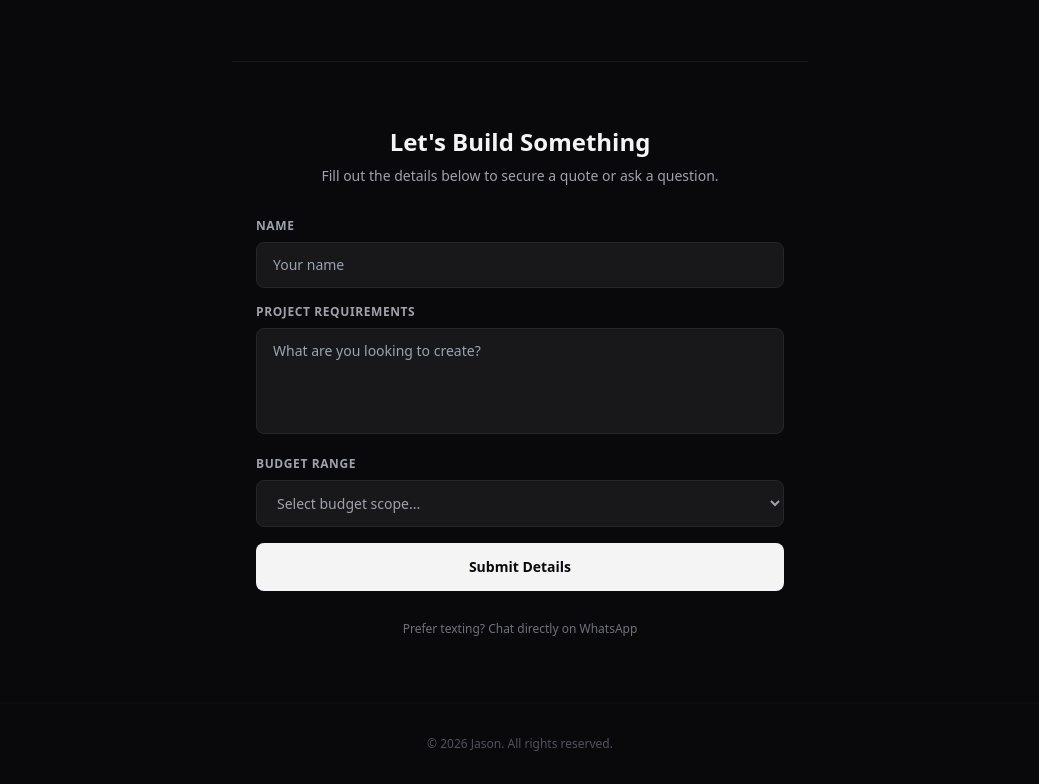
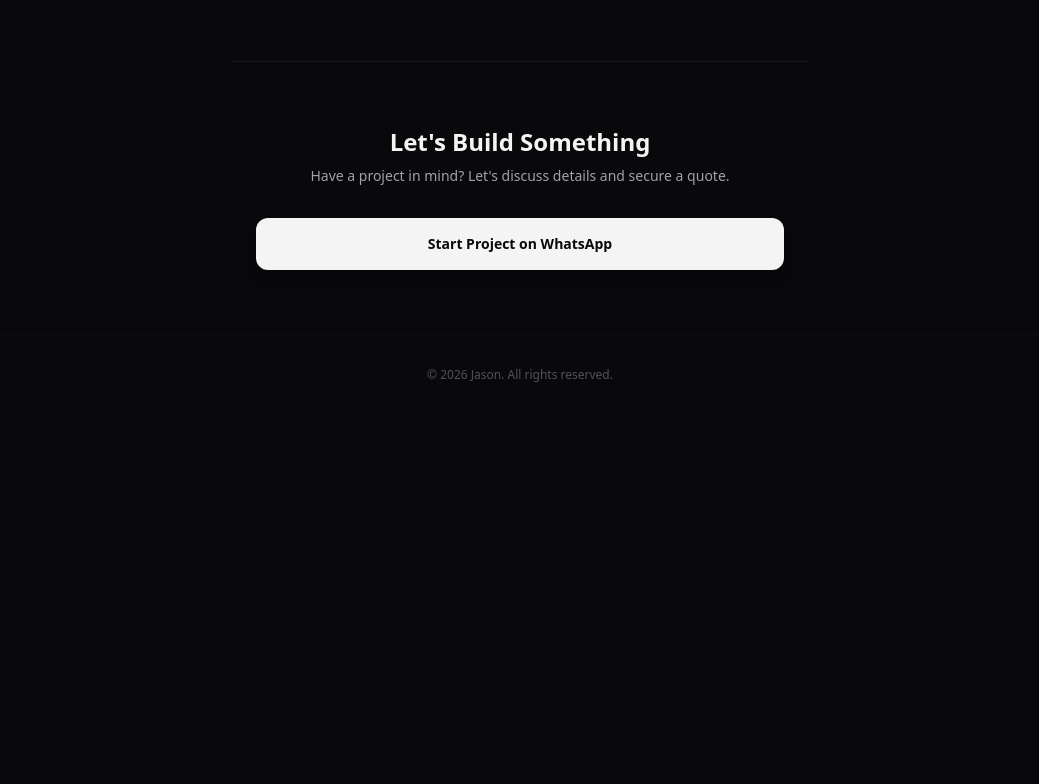
Before and after one commit to Jimmiekun/Portfolio, a plain HTML site: page index.html in a window 1280 px wide. Shown: the part 1522-2306 px from the top of the page, without its empty margins (120-1159 px from the left). After the commit the page ends 1937 px from the top, so only its background shows below. Drawn offline with nearby package versions, Linux system fonts and the light colour scheme.

Commit message:
Update index.html

```diff
--- a/index.html
+++ b/index.html
@@ -92,34 +92,13 @@
         </div>
     </section>
 
-    <section class="max-w-xl mx-auto px-6 py-16 border-t border-zinc-900">
-        <h2 class="text-2xl font-bold mb-2 text-center">Let's Build Something</h2>
-        <p class="text-zinc-400 text-sm text-center mb-8">Fill out the details below to secure a quote or ask a question.</p>
+    <section class="max-w-xl mx-auto px-6 py-16 border-t border-zinc-900 text-center">
+        <h2 class="text-2xl font-bold mb-2">Let's Build Something</h2>
+        <p class="text-zinc-400 text-sm mb-8">Have a project in mind? Let's discuss details and secure a quote.</p>
 
-        <form class="space-y-4" id="contactForm">
-            <div>
-                <label class="block text-xs font-semibold uppercase tracking-wider text-zinc-400 mb-2">Name</label>
-                <input type="text" id="clientName" required class="w-full bg-zinc-900 border border-zinc-800 focus:border-emerald-500 rounded-lg px-4 py-3 text-sm outline-none transition-colors" placeholder="Your name">
-            </div>
-            <div>
-                <label class="block text-xs font-semibold uppercase tracking-wider text-zinc-400 mb-2">Project Requirements</label>
-                <textarea id="projectDetails" rows="4" required class="w-full bg-zinc-900 border border-zinc-800 focus:border-emerald-500 rounded-lg px-4 py-3 text-sm outline-none transition-colors resize-none" placeholder="What are you looking to create?"></textarea>
-            </div>
-            <div>
-                <label class="block text-xs font-semibold uppercase tracking-wider text-zinc-400 mb-2">Budget Range</label>
-                <select id="budgetScope" required class="w-full bg-zinc-900 border border-zinc-800 focus:border-emerald-500 rounded-lg px-4 py-3 text-sm outline-none transition-colors text-zinc-400">
-                    <option value="" disabled selected>Select budget scope...</option>
-                    <option value="Standard Website Build">Standard Website Build</option>
-                    <option value="Short-form Video Production Package">Short-form Video Production Package</option>
-                    <option value="Custom 3D Asset Package">Custom 3D Asset Package</option>
-                </select>
-            </div>
-            <button type="submit" class="w-full bg-zinc-100 text-zinc-950 font-bold py-3.5 rounded-lg text-sm hover:bg-zinc-200 active:scale-[0.99] transition-all">Submit Details</button>
-        </form>
-
-        <div class="text-center mt-6">
-            <a href="https://wa.me/2348167571656" target="_blank" class="text-xs text-zinc-500 hover:text-emerald-400 font-medium transition-colors">Prefer texting? Chat directly on WhatsApp</a>
-        </div>
+        <a href="https://wa.me/2348167571656" target="_blank" class="block w-full bg-zinc-100 text-zinc-950 font-bold py-4 rounded-xl text-sm hover:bg-zinc-200 active:scale-[0.99] transition-all shadow-lg">
+            Start Project on WhatsApp
+        </a>
     </section>
 
     <footer class="text-center py-8 text-xs text-zinc-600 border-t border-zinc-900/50">
@@ -128,21 +107,6 @@
 
     <script>
         lucide.createIcons();
-
-        // Handle Form Submission and Redirect to WhatsApp
-        document.getElementById('contactForm').addEventListener('submit', function(event) {
-            event.preventDefault();
-
-            const name = document.getElementById('clientName').value;
-            const details = document.getElementById('projectDetails').value;
-            const budget = document.getElementById('budgetScope').value;
-
-            // Format the text string for custom WhatsApp message layout
-            const whatsappText = `Hello Jason, I filled out your portfolio form:%0A%0A*Name:* ${encodeURIComponent(name)}%0A*Requirements:* ${encodeURIComponent(details)}%0A*Budget Scope:* ${encodeURIComponent(budget)}`;
-
-            // Redirect window configuration
-            window.open(`https://wa.me/2348167571656?text=${whatsappText}`, '_blank');
-        });
     </script>
 </body>
 </html>
```
